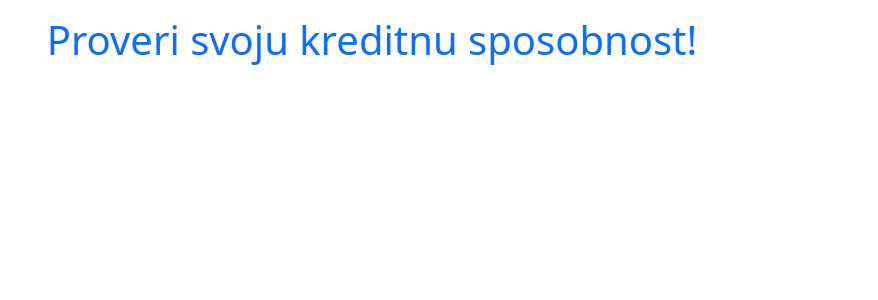
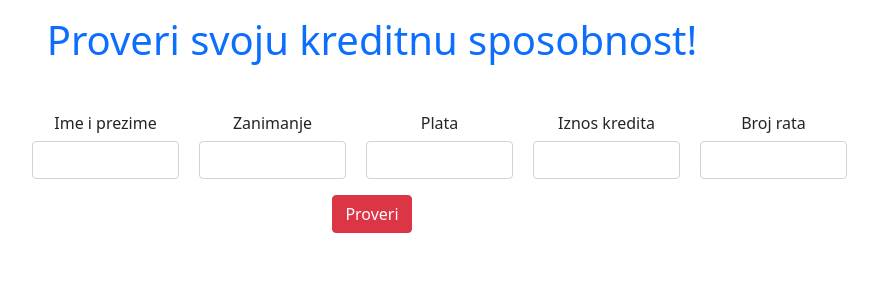
Before and after one commit to AnjaHamzz/ITEH-React-Domaci, a React (Create React App) app: page /kredit in a window 1280 px wide. Shown: the top 300 px of the page, without its empty margins (268-1146 px from the left). Built offline with nearby package versions, Linux system fonts and the light colour scheme.

Commit message:
Forma za proveravanje kreditne sposobnosti klijenta

```diff
--- a/src/App.css
+++ b/src/App.css
@@ -50,3 +50,14 @@
 #konv-head{
   margin-top: 80px;
 }
+
+.zahtev-clan {
+  width: 15%;
+  margin-right: 20px;
+}
+
+.zahtev {
+  display: flex;
+  margin-top: 50px;
+  margin-left: 300px;
+}
--- a/src/components/Konvertor.js
+++ b/src/components/Konvertor.js
@@ -50,11 +50,11 @@ function Konvertor(){
 
             <div id="konvertor-div">
 
-                <input type="text" onChange={updateValuta1}  className="form-control text-center knv-polja" placeholder="Valuta 1..." />
+                <input type="text" value={valuta1} onChange={updateValuta1}  className="form-control text-center knv-polja" placeholder="Valuta 1..." />
 
-                <input type="text" onChange={updateValuta2} className="form-control text-center knv-polja" placeholder="Valuta 2..."/>
+                <input type="text" value={valuta2} onChange={updateValuta2} className="form-control text-center knv-polja" placeholder="Valuta 2..."/>
 
-                <input type="text" onChange={updateIznos}  className="form-control text-center knv-polja" placeholder="Iznos..."/>
+                <input type="text" value={iznos} onChange={updateIznos}  className="form-control text-center knv-polja" placeholder="Iznos..."/>
 
 
                 <button onClick={konvertujValute} className="btn btn-danger mt-3">Konvert</button>
--- a/src/components/KreditKomponenta.js
+++ b/src/components/KreditKomponenta.js
@@ -1,9 +1,69 @@
+import {useState} from 'react'
+
+function KreditKomponenta(props){
+
+    const [imeprezime, setImeprezime] = useState();
+    const [zanimanje, setZanimanje] = useState();
+    const [plata, setPlata] = useState();
+    const [iznosKredita, setIznosKredita] = useState();
+    const [brojRata, setBrojRata] = useState();
+
+    function updateImePrezime(e){
+        setImeprezime(e.target.value);
+    }
+
+    function updateZanimanje(e){
+        setZanimanje(e.target.value);
+    }
+
+    function updatePlata(e){
+        setPlata(e.target.value);
+    }
+
+    function updateIznosKredita(e){
+        setIznosKredita(e.target.value);
+    }
+
+    function updateBrojRata(e){
+        setBrojRata(e.target.value);
+    }
 
 
-function KreditKomponenta(props){
     return (
         <div>
             <h1 className="mt-3 text-primary">{props.naslov}</h1>
+
+            <div className="zahtev">
+
+            <div className="zahtev-clan">
+            <h6>Ime i prezime</h6>
+            <input type="text" value={imeprezime} onChange={updateImePrezime}  className="form-control text-center"/>
+            </div>
+
+            <div className="zahtev-clan">
+            <h6>Zanimanje</h6>
+            <input type="text" value={zanimanje} onChange={updateZanimanje}  className="form-control text-center"/>
+            </div>
+
+            <div className="zahtev-clan">
+            <h6>Plata</h6>
+            <input type="text" value={plata} onChange={updatePlata}  className="form-control text-center"/>
+            </div>
+
+            <div className="zahtev-clan">
+            <h6>Iznos kredita</h6>
+            <input type="text" value={iznosKredita} onChange={updateIznosKredita}  className="form-control text-center"/>
+            </div>
+
+            <div className="zahtev-clan">
+            <h6>Broj rata</h6>
+            <input type="text" value={brojRata} onChange={updateBrojRata}  className="form-control text-center"/>
+            </div>
+
+            </div>
+
+            <button className="btn btn-danger mt-3">Proveri</button>
+
         </div>
     )
 }
```
